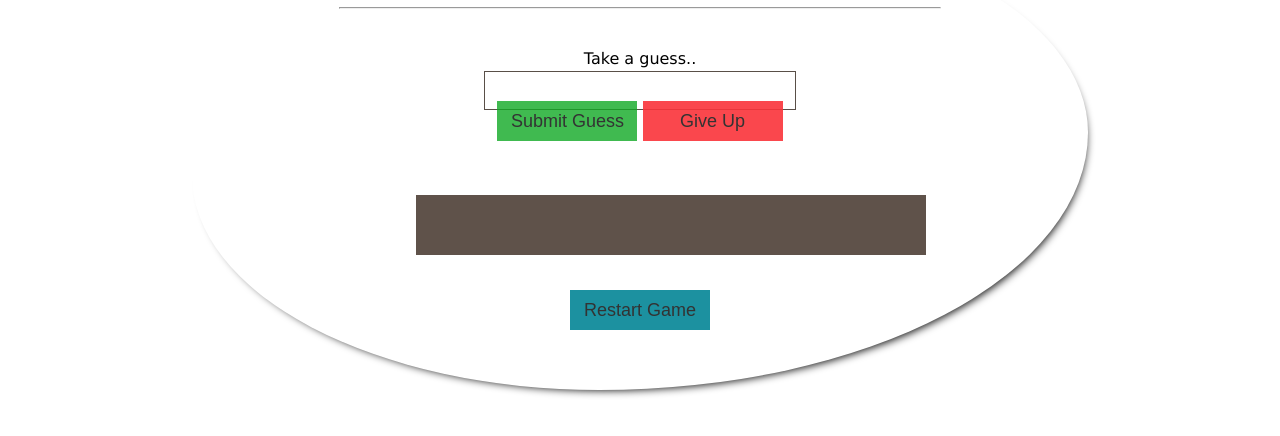
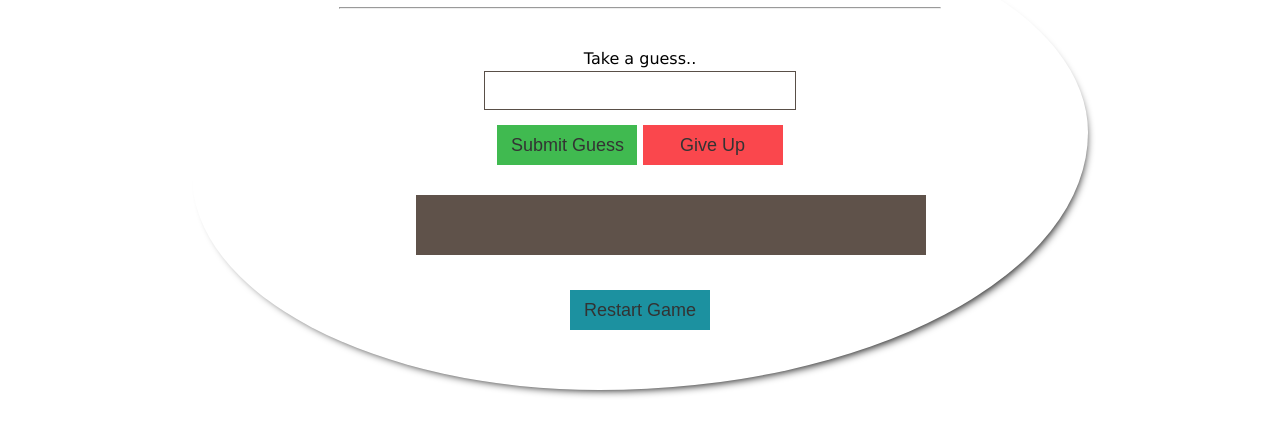
Before and after one commit to andela-mfalade/HotOrCold, a plain HTML site: page index.html in a window 1280 px wide. Shown: the part 210-646 px from the top of the page. Drawn offline with Linux system fonts and the light colour scheme.

Commit message:
Update main.css

```diff
--- a/css/main.css
+++ b/css/main.css
@@ -91,7 +91,7 @@ input[type="submit"], input[type="reset"] {
 
 #submit_guess, #give_up {
 	position: relative;
-	bottom: 9px;
+	bottom: -15px;
 }
 #give_up {
 	background: rgba(250, 51, 58, 0.9);
```
